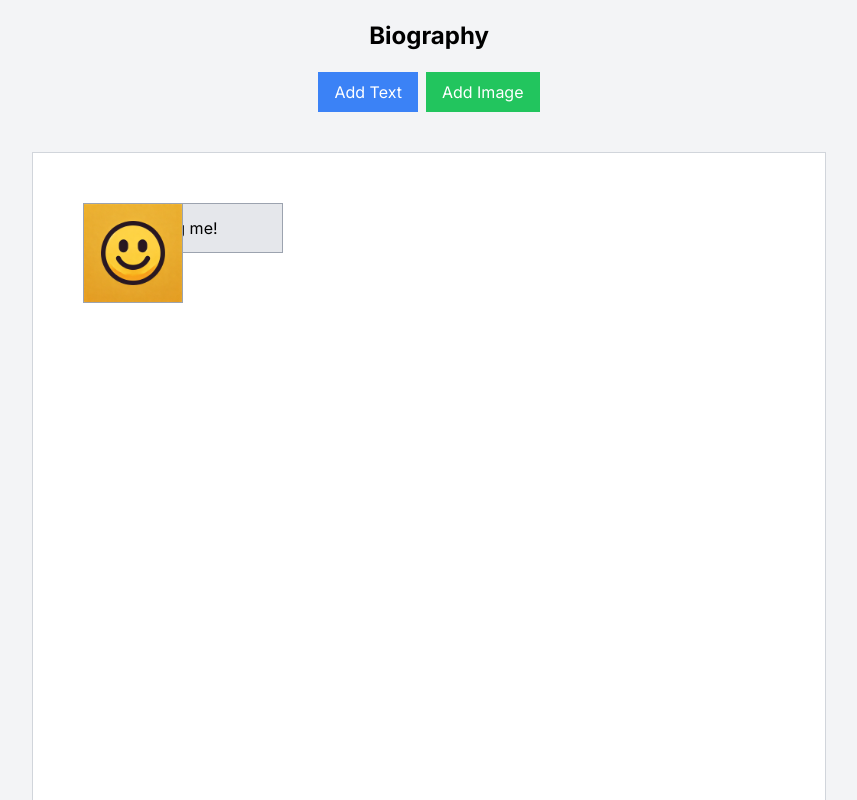
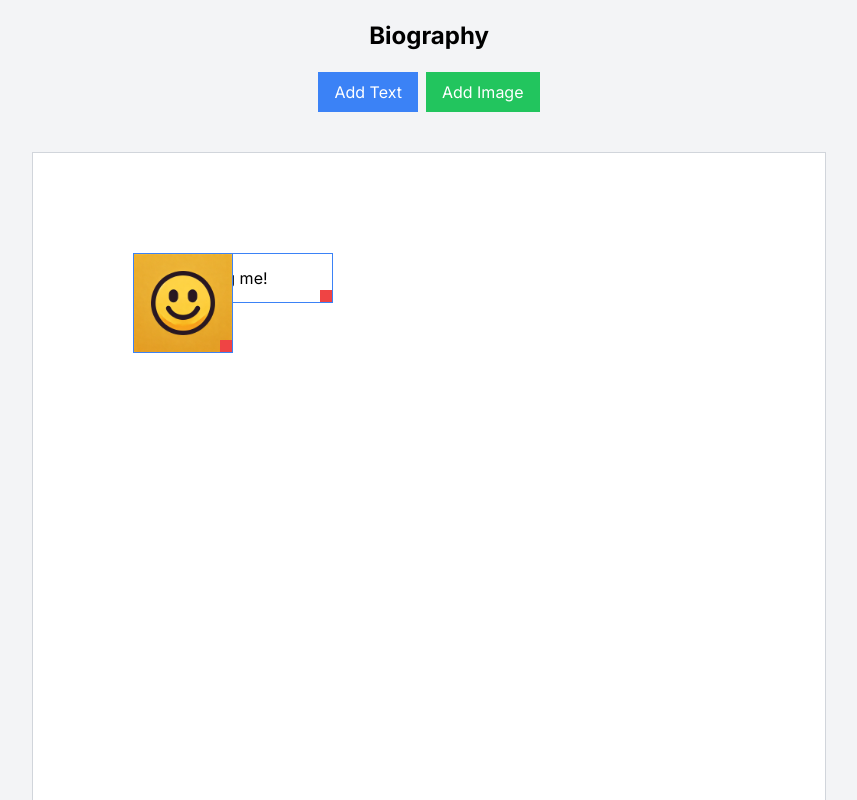
Before and after one commit to malforsaja-dev/Heart-Biography, a Next.js app: page / in a window 1280 px wide. Both pictures are taken after a click on the button "Add Image". Shown: the top 800 px of the page, without its empty margins (211-1068 px from the left). Built offline with nearby package versions, Linux system fonts and the light colour scheme.

Commit message:
working resize and drag

```diff
--- a/app/components/DraggableResizableBox.tsx
+++ b/app/components/DraggableResizableBox.tsx
@@ -1,120 +1,60 @@
-"use client"; // Mark this as a client component
-
-import React, { useEffect, useState } from 'react';
+import React from 'react';
 import { useDrag } from '@/app/hooks/useDrag';
 import { useResize } from '@/app/hooks/useResize';
 import Image from 'next/image';
 
-type BoxProps = {
+interface DraggableResizableBoxProps {
   content: React.ReactNode;
-  defaultWidth?: string;
-  defaultHeight?: string;
-  isImage?: boolean;
-};
+  defaultWidth: string;
+  defaultHeight: string;
+}
 
-const DraggableResizableBox = ({ content, defaultWidth = '100px', defaultHeight = '100px', isImage = false }: BoxProps) => {
-  const initialWidth = parseInt(defaultWidth);
-  const initialHeight = parseInt(defaultHeight);
-  const aspectRatio = isImage ? initialWidth / initialHeight : undefined;
+const DraggableResizableBox: React.FC<DraggableResizableBoxProps> = ({ content, defaultWidth, defaultHeight }) => {
+  const initialPosition = { x: 100, y: 100 }; // Adjust initial position as needed
+  const initialSize = { width: parseInt(defaultWidth), height: parseInt(defaultHeight) };
 
-  const { position, startDragging } = useDrag({ x: 50, y: 50 });
-  const { size, startResizing } = useResize({ width: initialWidth, height: initialHeight }, position, aspectRatio);
+  const { position, startDragging, isDragging } = useDrag(initialPosition);
+  const { size, startResizing, isResizing } = useResize(initialSize, position);
 
-  const [adjustedSize, setAdjustedSize] = useState({ width: size.width, height: size.height });
-
-  useEffect(() => {
-    if (aspectRatio) {
-      let newWidth = size.width;
-      let newHeight = size.height;
-
-      if (size.width / aspectRatio < size.height) {
-        newHeight = size.width / aspectRatio;
-      } else {
-        newWidth = size.height * aspectRatio;
-      }
-
-      setAdjustedSize({ width: newWidth, height: newHeight });
+  // Prevent dragging when resizing
+  const handleMouseDown = (e: React.MouseEvent) => {
+    if (!isResizing) {
+      startDragging(e);
     }
-  }, [size, aspectRatio]);
-
-  // Prevent the box from being resized smaller than the image's original size
-  const minWidth = initialWidth;
-  const minHeight = initialHeight;
+  };
 
   return (
     <div
-      className="absolute bg-gray-200 border border-gray-400"
+      className="absolute border border-blue-500 bg-white"
       style={{
+        left: `${position.x}px`,
         top: `${position.y}px`,
-        left: `${position.x}px`,
-        width: `${Math.max(size.width, minWidth)}px`,
-        height: `${Math.max(size.height, minHeight)}px`,
-        zIndex: 10,
-        cursor: 'grab',
-        display: 'flex',
-        justifyContent: 'center',
-        alignItems: 'center',
+        width: `${size.width}px`,
+        height: `${size.height}px`,
+        cursor: isResizing ? 'nwse-resize' : 'move', // Change cursor based on action
       }}
-      onMouseDown={(e) => {
-        const target = e.target as HTMLElement;
-        if (!target.classList.contains('resize-handle')) {
-          startDragging(e);
-        }
-      }}
+      onMouseDown={handleMouseDown}
     >
-      {isImage ? (
-        <Image
-          src={(content as any).props.src}
-          alt={(content as any).props.alt}
-          width={adjustedSize.width}
-          height={adjustedSize.height}
-          style={{
-            objectFit: 'contain',
-          }}
-        />
-      ) : (
-        content
-      )}
-      {/* Right Resize Handle */}
+      <div style={{ width: '100%', height: '100%', display: 'flex', justifyContent: 'center', alignItems: 'center' }}>
+        {React.isValidElement(content) && content.type === Image ? (
+          <Image
+            src={(content.props as any).src}
+            alt={(content.props as any).alt}
+            layout="fill"
+            objectFit="contain"
+          />
+        ) : (
+          content
+        )}
+      </div>
       <div
-        className="absolute right-0 top-0 h-full w-2 cursor-ew-resize resize-handle"
-        onMouseDown={(e) => startResizing(e, 'right')}
+        className="absolute bottom-0 right-0 w-3 h-3 bg-red-500 cursor-se-resize z-10"
+        onMouseDown={(e) => {
+          e.stopPropagation(); // Prevent triggering drag
+          startResizing(e, 'bottom-right');
+        }}
       />
-      {/* Bottom Resize Handle */}
-      <div
-        className="absolute bottom-0 left-0 w-full h-2 cursor-ns-resize resize-handle"
-        onMouseDown={(e) => startResizing(e, 'bottom')}
-      />
-      {/* Left Resize Handle */}
-      <div
-        className="absolute left-0 top-0 h-full w-2 cursor-ew-resize resize-handle"
-        onMouseDown={(e) => startResizing(e, 'left')}
-      />
-      {/* Top Resize Handle */}
-      <div
-        className="absolute top-0 left-0 w-full h-2 cursor-ns-resize resize-handle"
-        onMouseDown={(e) => startResizing(e, 'top')}
-      />
-      {/* Top-Left Corner Resize Handle */}
-      <div
-        className="absolute top-0 left-0 w-2 h-2 cursor-nwse-resize resize-handle"
-        onMouseDown={(e) => startResizing(e, 'top-left')}
-      />
-      {/* Top-Right Corner Resize Handle */}
-      <div
-        className="absolute top-0 right-0 w-2 h-2 cursor-nesw-resize resize-handle"
-        onMouseDown={(e) => startResizing(e, 'top-right')}
-      />
-      {/* Bottom-Left Corner Resize Handle */}
-      <div
-        className="absolute bottom-0 left-0 w-2 h-2 cursor-nesw-resize resize-handle"
-        onMouseDown={(e) => startResizing(e, 'bottom-left')}
-      />
-      {/* Bottom-Right Corner Resize Handle */}
-      <div
-        className="absolute bottom-0 right-0 w-2 h-2 cursor-nwse-resize resize-handle"
-        onMouseDown={(e) => startResizing(e, 'bottom-right')}
-      />
+      {/* Add similar divs for other corners/sides if needed */}
     </div>
   );
 };
--- a/app/hooks/useDrag.tsx
+++ b/app/hooks/useDrag.tsx
@@ -36,5 +36,6 @@ export const useDrag = (initialPosition: { x: number; y: number }) => {
   return {
     position,
     startDragging,
+    isDragging,  // Expose isDragging state
   };
 };
--- a/app/hooks/useResize.tsx
+++ b/app/hooks/useResize.tsx
@@ -2,10 +2,10 @@ import { useState, useEffect } from 'react';
 
 export const useResize = (
   initialSize: { width: number; height: number },
-  position: { x: number; y: number },
-  aspectRatio?: number // Add an optional aspect ratio parameter
+  position: { x: number; y: number }
 ) => {
   const [size, setSize] = useState(initialSize);
+  const [positionState, setPositionState] = useState(position);
   const [isResizing, setIsResizing] = useState(false);
   const [resizeOffset, setResizeOffset] = useState({ widthOffset: 0, heightOffset: 0 });
   const [resizeDirection, setResizeDirection] = useState<'right' | 'bottom' | 'left' | 'top' | 'top-left' | 'top-right' | 'bottom-left' | 'bottom-right'>('right');
@@ -15,40 +15,50 @@ export const useResize = (
       if (isResizing) {
         let newWidth = size.width;
         let newHeight = size.height;
+        let newX = positionState.x;
+        let newY = positionState.y;
 
         switch (resizeDirection) {
           case 'right':
-            newWidth = e.clientX - position.x - resizeOffset.widthOffset;
+            newWidth = e.clientX - positionState.x - resizeOffset.widthOffset;
             break;
           case 'bottom':
-            newHeight = e.clientY - position.y - resizeOffset.heightOffset;
+            newHeight = e.clientY - positionState.y - resizeOffset.heightOffset;
             break;
           case 'left':
-            newWidth = size.width - (e.clientX - position.x);
+            newWidth = size.width + positionState.x - e.clientX;
+            newX = e.clientX;
             break;
           case 'top':
-            newHeight = size.height - (e.clientY - position.y);
+            newHeight = size.height + positionState.y - e.clientY;
+            newY = e.clientY;
             break;
           case 'top-left':
-            newWidth = size.width - (e.clientX - position.x);
-            newHeight = size.height - (e.clientY - position.y);
+            newWidth = size.width + positionState.x - e.clientX;
+            newHeight = size.height + positionState.y - e.clientY;
+            newX = e.clientX;
+            newY = e.clientY;
             break;
           case 'top-right':
-            newWidth = e.clientX - position.x - resizeOffset.widthOffset;
-            newHeight = size.height - (e.clientY - position.y);
+            newWidth = e.clientX - positionState.x - resizeOffset.widthOffset;
+            newHeight = size.height + positionState.y - e.clientY;
+            newY = e.clientY;
             break;
           case 'bottom-left':
-            newWidth = size.width - (e.clientX - position.x);
-            newHeight = e.clientY - position.y - resizeOffset.heightOffset;
+            newWidth = size.width + positionState.x - e.clientX;
+            newHeight = e.clientY - positionState.y - resizeOffset.heightOffset;
+            newX = e.clientX;
             break;
           case 'bottom-right':
-            newWidth = e.clientX - position.x - resizeOffset.widthOffset;
-            newHeight = e.clientY - position.y - resizeOffset.heightOffset;
+            newWidth = e.clientX - positionState.x - resizeOffset.widthOffset;
+            newHeight = e.clientY - positionState.y - resizeOffset.heightOffset;
             break;
         }
 
-        if (newWidth > 50) setSize((size) => ({ ...size, width: newWidth }));
-        if (newHeight > 50) setSize((size) => ({ ...size, height: newHeight }));
+        if (newWidth > 50 && newHeight > 50) {
+          setSize({ width: newWidth, height: newHeight });
+          setPositionState({ x: newX, y: newY });
+        }
       }
     };
 
@@ -63,20 +73,22 @@ export const useResize = (
       document.removeEventListener('mousemove', handleMouseMove);
       document.removeEventListener('mouseup', handleMouseUp);
     };
-  }, [isResizing, position, resizeOffset, resizeDirection]);
+  }, [isResizing, positionState, resizeOffset, resizeDirection, size.width, size.height]);
 
   const startResizing = (e: React.MouseEvent, direction: 'right' | 'bottom' | 'left' | 'top' | 'top-left' | 'top-right' | 'bottom-left' | 'bottom-right') => {
     e.preventDefault();
     setResizeDirection(direction);
     setResizeOffset({
-      widthOffset: e.clientX - (position.x + size.width),
-      heightOffset: e.clientY - (position.y + size.height),
+      widthOffset: e.clientX - (positionState.x + size.width),
+      heightOffset: e.clientY - (positionState.y + size.height),
     });
     setIsResizing(true);
   };
 
   return {
     size,
+    position: positionState,
     startResizing,
+    isResizing,  // Expose isResizing state
   };
 };
```
